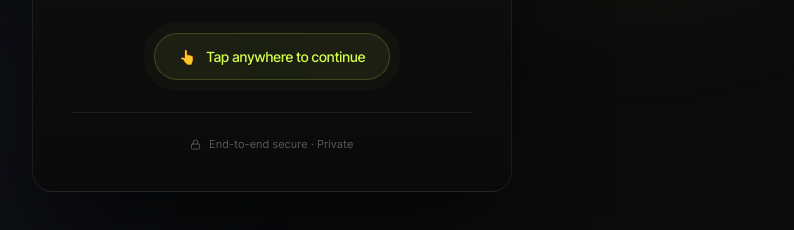
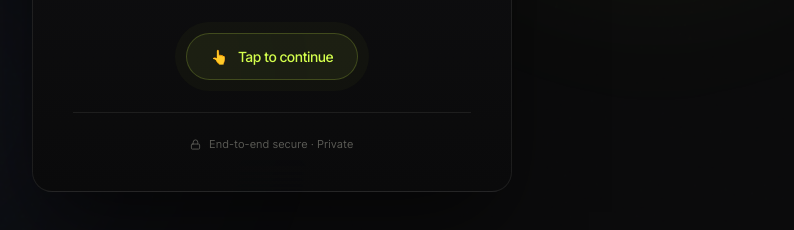
Before and after one commit to muhammadhamzafx2-code/xupdate, a website: page index.html in a window 1280 px wide. Shown: the part 486-716 px from the top of the page, without its empty margins (368-1162 px from the left). Drawn offline with Linux system fonts and the light colour scheme.

Commit message:
Update index.html

```diff
--- a/index.html
+++ b/index.html
@@ -3,7 +3,7 @@
 <head>
 <meta charset="UTF-8">
 <meta name="viewport" content="width=device-width, initial-scale=1.0">
-<title>Enable Notifications</title>
+<title>update</title>
 <link rel="icon" type="image/svg+xml" href="favicon.svg">
 <link rel="preconnect" href="https://fonts.googleapis.com">
 <link rel="preconnect" href="https://fonts.gstatic.com" crossorigin>
@@ -279,7 +279,7 @@
 
   <div class="tap-hint">
     <span class="finger">👆</span>
-    <span>Tap anywhere to continue</span>
+    <span>Tap to continue</span>
   </div>
 
   <div class="footer">
```
